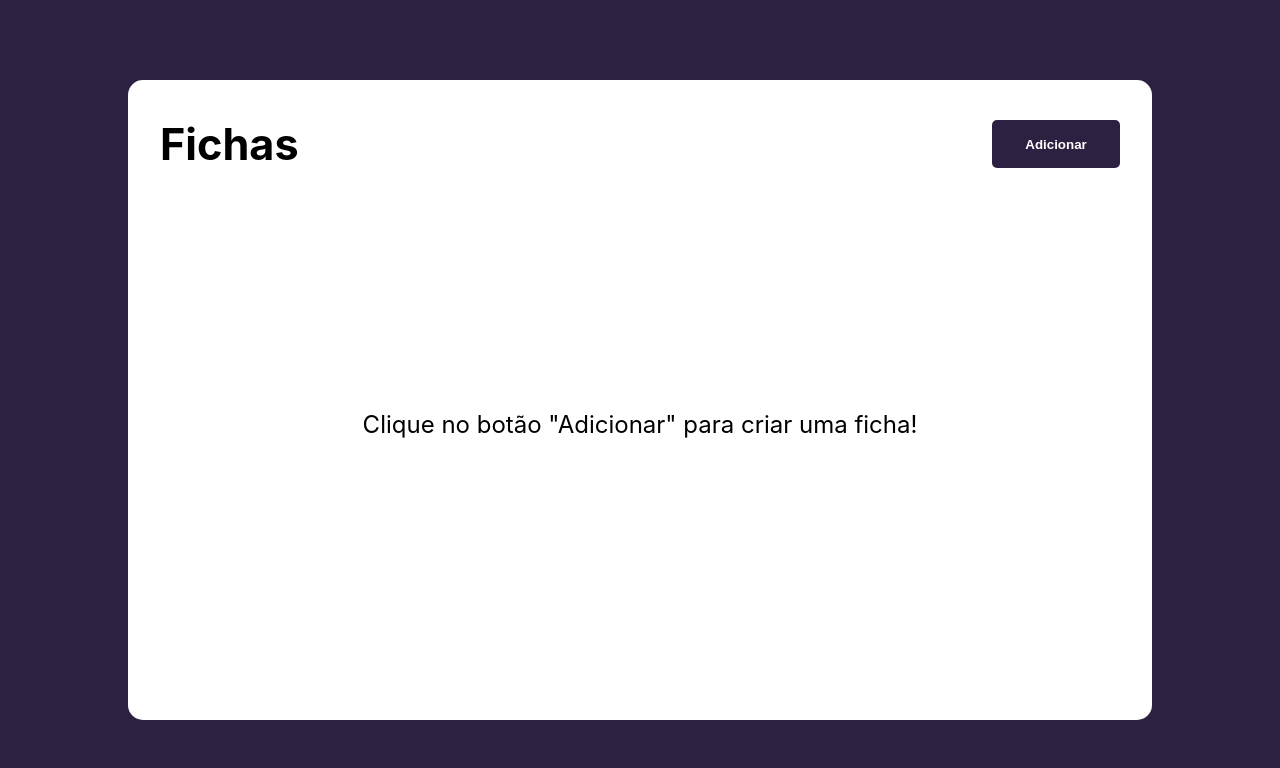
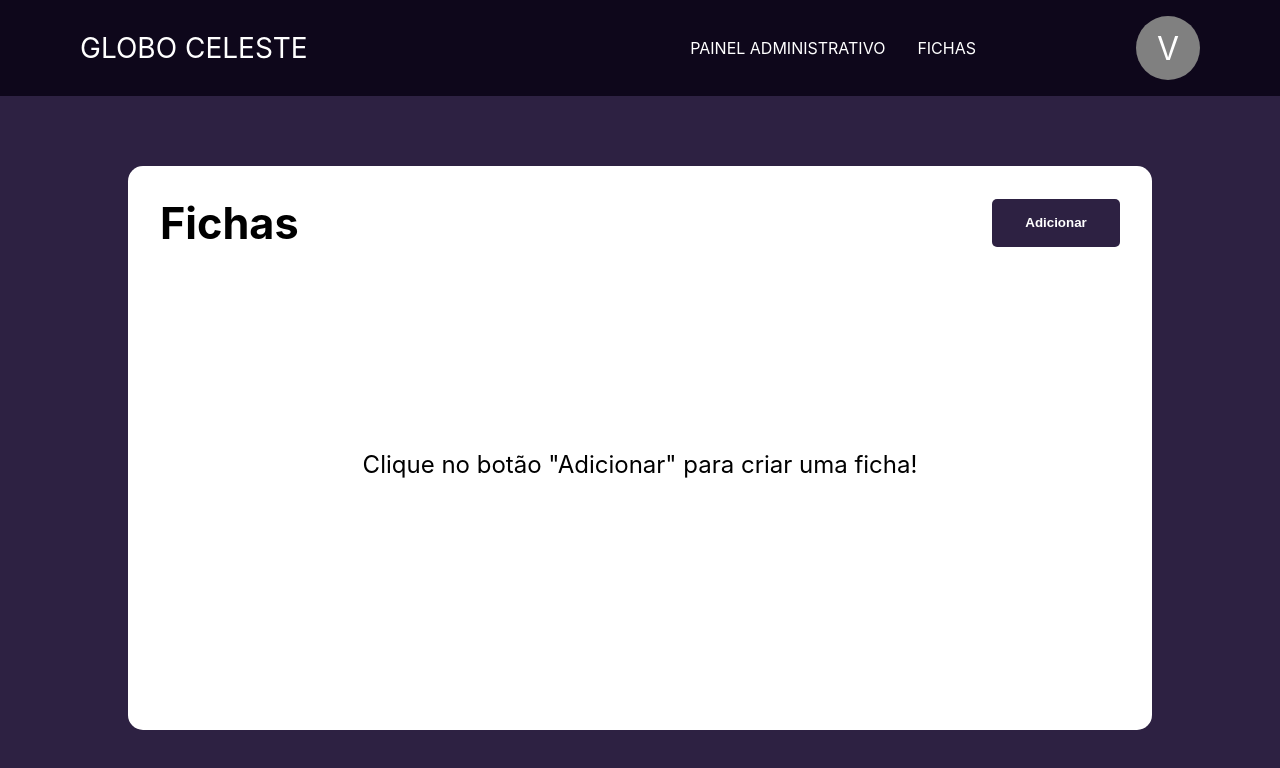
Before and after one commit to Venerzin/globo-celeste-client, a React (Create React App) app: page /user/1 in a window 1280 px wide. Shown: the top 768 px of the page. Built offline with nearby package versions, Linux system fonts and the light colour scheme; no server answers; sample sign-in values are in the browser's storage.

Commit message:
feat: navbar

```diff
--- a/package.json
+++ b/package.json
@@ -15,6 +15,7 @@
     "dotenv": "^16.0.3",
     "react": "^18.2.0",
     "react-dom": "^18.2.0",
+    "react-icons": "^4.9.0",
     "react-router-dom": "^6.4.5",
     "react-scripts": "5.0.1",
     "styled-components": "^5.3.6",
--- /dev/null
+++ b/src/components/NavBar/index.tsx
@@ -0,0 +1,88 @@
+import React, { useState } from "react";
+import { Link } from "react-router-dom";
+import styled from "styled-components";
+
+import {Profile} from "../Profile";
+import { ProfileMenu } from "../ProfileMenu";
+import { useUserStore } from "../../store/user";
+
+const Container = styled.div`
+    background-color: #0e071b;
+    color: white;
+    width: 100%;
+    height: 6rem;
+    padding: 0 5rem 0 5rem;
+
+    display: flex;
+    justify-content: space-between;
+    align-items: center;
+
+`;
+
+const Logo = styled.a`
+
+    cursor: pointer;
+    text-transform: uppercase;
+    text-decoration: none;
+    font-size: 1.75rem;
+    color: inherit;
+`;
+
+const NavMenu = styled.ul`
+    list-style-type: none;
+    display: flex;
+    align-items: center;
+`;
+
+const NavItem = styled.li`
+    margin-right: 2rem;
+`;
+
+const NavPerfil = styled(NavItem)`
+    margin-left: 8rem;
+    margin-right: 0;
+`;
+
+const StyledLink = styled(Link)`
+    text-decoration: none;
+    color: white;
+    text-transform: uppercase;
+`;
+
+
+type NavBarProps = {
+    children?: string;
+}
+
+function NavBar({ children }: NavBarProps){
+
+    const [profileMenu, setProfileMenu] = useState(false);
+    const user = useUserStore(({state}) => state);
+
+    return <Container>
+        <Logo href="#">Globo Celeste</Logo>
+
+        <NavMenu>
+            <NavItem>
+                <StyledLink to="/admin/classes">
+                    Painel Administrativo
+                </StyledLink>
+            </NavItem>
+
+            <NavItem>
+                <StyledLink to={`/user/${user.id}`}>
+                    Fichas
+                </StyledLink>
+            </NavItem>
+
+            <NavPerfil>
+                <Profile onClick={() => setProfileMenu(prev => !prev)} name={user.firstName}></Profile>
+            </NavPerfil>
+        </NavMenu>
+
+
+        {profileMenu && <ProfileMenu />}
+    </Container>
+}
+
+export { NavBar };
--- /dev/null
+++ b/src/components/Profile/index.tsx
@@ -0,0 +1,44 @@
+import React from "react";
+import styled from "styled-components";
+
+interface ContainerProps{
+    width?: string;
+    height?: string;
+    onClick?: () => void;
+}
+
+const Container = styled.div<ContainerProps>`
+    width: ${props => props.width ? props.width : "4rem"};
+    height: ${props => props.height ? props.height : "4rem"};
+    background-color: gray;
+    border-radius: 50%;
+    display: flex;
+    align-items: center;
+    justify-content: center;
+    cursor: ${props => props.onClick ? 'pointer' : 'default' };
+
+    -webkit-user-select: none; /* Safari */
+    -ms-user-select: none; /* IE 10 and IE 11 */
+    user-select: none; /* Standard syntax */
+`;
+
+const Icon = styled.p`
+    color: inherit;
+    font-size: 2rem;
+`;
+
+type ProfileProps = {
+    name: string;
+    width?: string;
+    height?: string;
+    onClick?: () => void;
+}
+
+function Profile({ name, width, height, onClick }: ProfileProps){
+
+    return <Container width={width} height={height} onClick={onClick}>
+        <Icon>{name[0]}</Icon>
+    </Container>
+}
+
+export { Profile }
--- /dev/null
+++ b/src/components/ProfileMenu/index.tsx
@@ -0,0 +1,93 @@
+import styled from "styled-components";
+import { Link } from "react-router-dom";
+import { MdPersonOutline, MdOutlineSettings, MdOutput } from "react-icons/md";
+
+import { Profile } from "../Profile";
+import { useUserStore } from "../../store/user";
+
+
+
+const Container = styled.div`
+    position: absolute;
+    top: 7rem;
+    right: 5rem;
+    background-color: white;
+    width: 18rem;
+    border-radius: 5px;
+    border: 1px solid black;
+    z-index: 10;
+
+
+    padding: .5rem;
+`;
+
+const Triangulo = styled.div`
+    position: absolute;
+    margin-right: 50px;
+    width: 0;
+    height: 0;
+    border-left: 15px solid transparent;
+    border-right: 15px solid transparent;
+    border-bottom: 25px solid white;
+    top: -25px;
+    right: -35px;
+`;
+
+const ProfileName = styled.div`
+    width: 100%;
+    border-bottom: 1px solid black;
+    display: flex;
+    align-items: center;
+    padding: 0 0 .5rem 0;
+`;
+
+const Text = styled.p`
+    display: inline-block;
+    margin-left: 1rem;
+    color: black;
+    font-size: 1.25rem;
+
+
+`;
+
+const Options = styled.div`
+    display: flex;
+    flex-direction: column;
+    padding: .75rem 0 0;
+`;
+
+const ProfileLink = styled(Link)`
+    display: flex;
+    align-items: center;
+    padding: .25rem 0 .5rem;
+    color: black;
+    text-decoration: none;
+
+    svg{
+        font-size: 1.5rem;
+    }
+`;
+
+function ProfileMenu(){
+
+    const user = useUserStore(({state}) => state);
+
+    return <Container>
+
+        <Triangulo />
+
+        <ProfileName>
+            <Profile name={user.firstName} width="3rem" height="3rem"></Profile>
+            <Text>{user.firstName}</Text>
+        </ProfileName>
+
+        <Options>
+            <ProfileLink to=""><MdPersonOutline /> Perfil</ProfileLink>
+            <ProfileLink to=""><MdOutlineSettings /> Configurações</ProfileLink>
+            <ProfileLink to=""><MdOutput /> Sair</ProfileLink>
+        </Options>
+
+    </Container>
+}
+
+export { ProfileMenu };
--- a/src/index.tsx
+++ b/src/index.tsx
@@ -13,6 +13,7 @@ import reportWebVitals from './reportWebVitals';
 import { loader as rootLoader } from "./utils/loader";
 import Classes from './pages/Classes';
 import { adminLoader } from './utils/adminLoader';
+import { Page } from './templates/autheticated/page';
 
 const router = createBrowserRouter([
   {
@@ -25,17 +26,23 @@ const router = createBrowserRouter([
   },
   {
     path: "/user/:id",
-    element: <Fichas />,
+    element: <Page>
+      <Fichas />
+    </Page>,
     loader: rootLoader,
   },
   {
     path: "/ficha/:id",
-    element: <Ficha />,
+    element: <Page>
+      <Ficha />
+    </Page>,
     loader: rootLoader
   },
   {
     path: "/admin/classes",
-    element: <Classes />,
+    element: <Page>
+      <Classes />
+    </Page>,
     loader: adminLoader
   }
 ]);
@@ -45,6 +52,7 @@ const root = ReactDOM.createRoot(
 );
 root.render(
   <React.StrictMode>
+
     <RouterProvider router={router}/>
   </React.StrictMode>
 );
--- a/src/pages/Ficha.tsx
+++ b/src/pages/Ficha.tsx
@@ -16,7 +16,7 @@ import { PlayerProps, usePlayerStore } from '../store/player';
 import useAutosave from '../hooks/useAutoSave';
 
 const Container = styled.div`
-  margin: 0 4rem 0;
+  margin: 4rem 4rem 0;
 
   @media (max-width: 500px){
     margin: 0 1rem 0;
--- a/src/pages/Fichas.tsx
+++ b/src/pages/Fichas.tsx
@@ -8,7 +8,7 @@ import CreateFichaModal from '../components/CreateFichaModal';
 
 const Container = styled.div`
   width: 80vw;
-  height: 100vh;
+  height: calc(100vh - 6rem);
   display: flex;
   flex-direction: column;
   justify-content: center;
--- /dev/null
+++ b/src/templates/autheticated/page.tsx
@@ -0,0 +1,17 @@
+import React from "react";
+import { NavBar } from "../../components/NavBar";
+
+type IPage = {
+    children: React.ReactNode
+}
+
+function Page({ children }: IPage){
+
+    return <>
+        <NavBar />
+
+        {children}
+    </>
+}
+
+export { Page };
```
Also changed, not shown: 1 other file (tests, documents, lock files or other folders).
